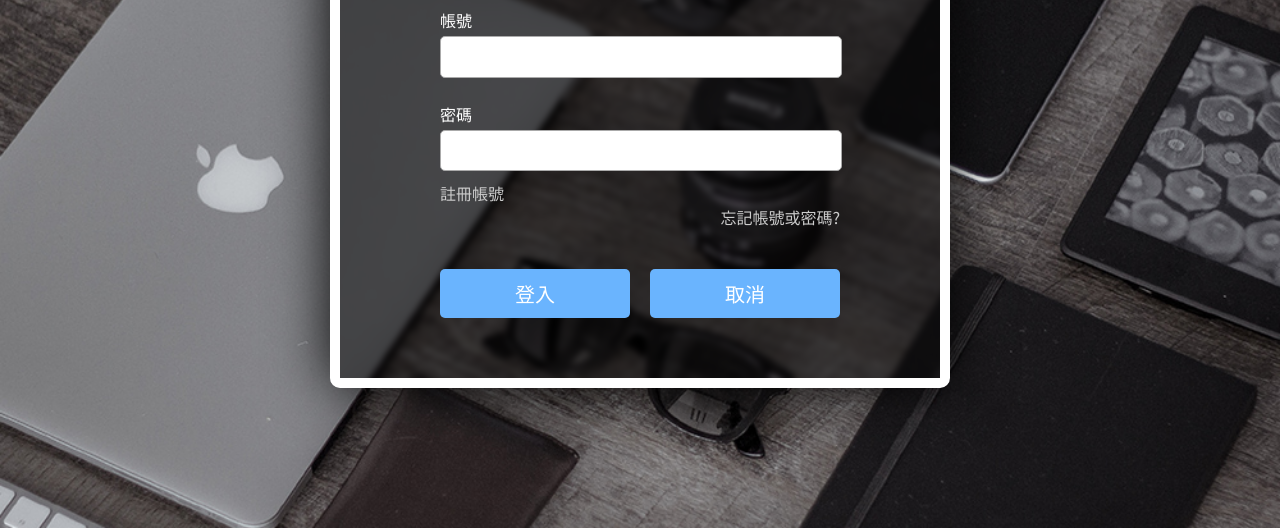
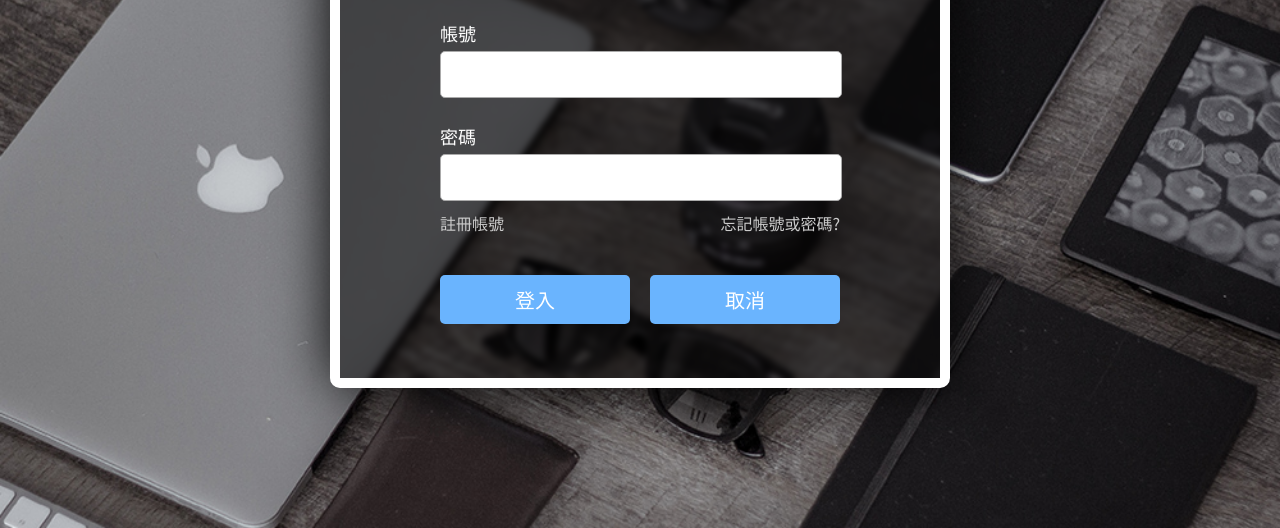
Before and after one commit to Ken720053/Frontend1, a plain HTML site: page CSS排版練習/017登入表單.html in a window 1280 px wide. Shown: the part 272-800 px from the top of the page. Drawn offline with Linux system fonts and the light colour scheme.

Commit message:
202201023

```diff
--- a/CSS排版練習/017登入表單.html
+++ b/CSS排版練習/017登入表單.html
@@ -31,6 +31,7 @@
         color: #fff;
     }
     .form h2{
+        font-size: 36px;
         margin-bottom: 20px;
         border-bottom: 1px solid #fff;
         padding-bottom: 10px;
@@ -39,32 +40,35 @@
         margin-bottom: 20px;
 
     }
-    .form .group a{
+    .form .group .account{
+        display: flex;
+        justify-content: space-between;
+    }
+    .form .group .acc-help,.form .group .acc-add{
         color: #ccc;
         text-decoration: none;
-        display: flex;
-        justify-content: flex-end;
         position: relative;
-        top:10px
+        top:10px;
+        font-family:'Noto Sans TC',sans-serif;
     }
-    .form .group a:hover{
+    .form .group .acc-help:hover{
         text-decoration: underline;
-        color: #666;
+        color: #fff;
     }
-    .form .group .account{
-        display: flex;
-        justify-content: flex-start;
-        position: relative;
-        top:10px
+    .form .group .acc-add:hover{
+        text-decoration: underline;
+        color: #fff;
     }
     .form label{
+        font-size: 18px;
         line-height: 2;
         font-family:'Noto Sans TC',sans-serif;
     }
     .form input{
+        font-size: 18px;
         width: 100%;
         border: 1px solid #aaa;
-        line-height: 3;
+        line-height: 2.5;
         border-radius: 5px;
     }
     .form .btn-group{
@@ -109,9 +113,11 @@
             <div class="group">
                 <label for="">密碼</label>
                 <input type="password" name="" id="user_passdword">
+                <div class="account">
+                    <a href="#" class="acc-add">註冊帳號</a>
+                    <a href="#" class="acc-help">忘記帳號或密碼?</a>
+                </div>
 
-                <a href="#" class="account">註冊帳號</a>
-                <a href="#">忘記帳號或密碼?</a>
             </div>
             <div class="btn-group">
                 <button class="btn">登入</button>
```
